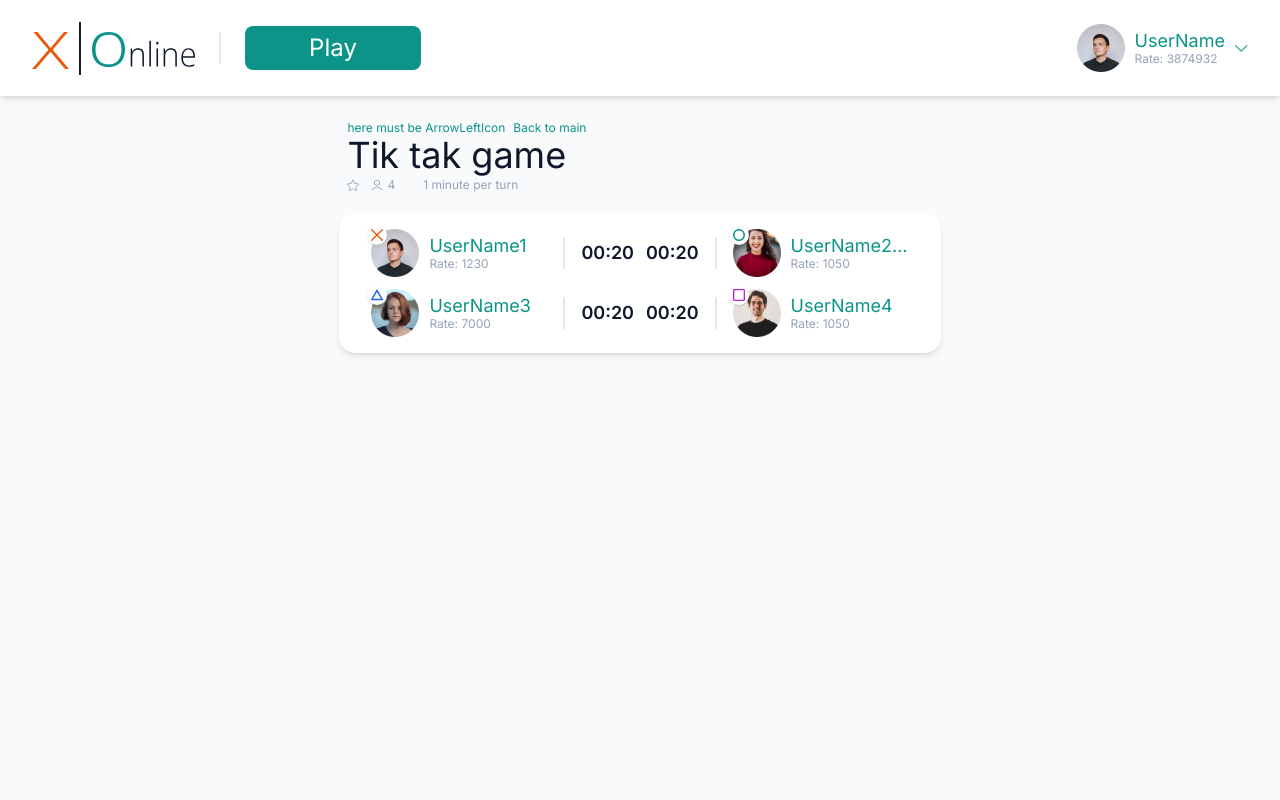
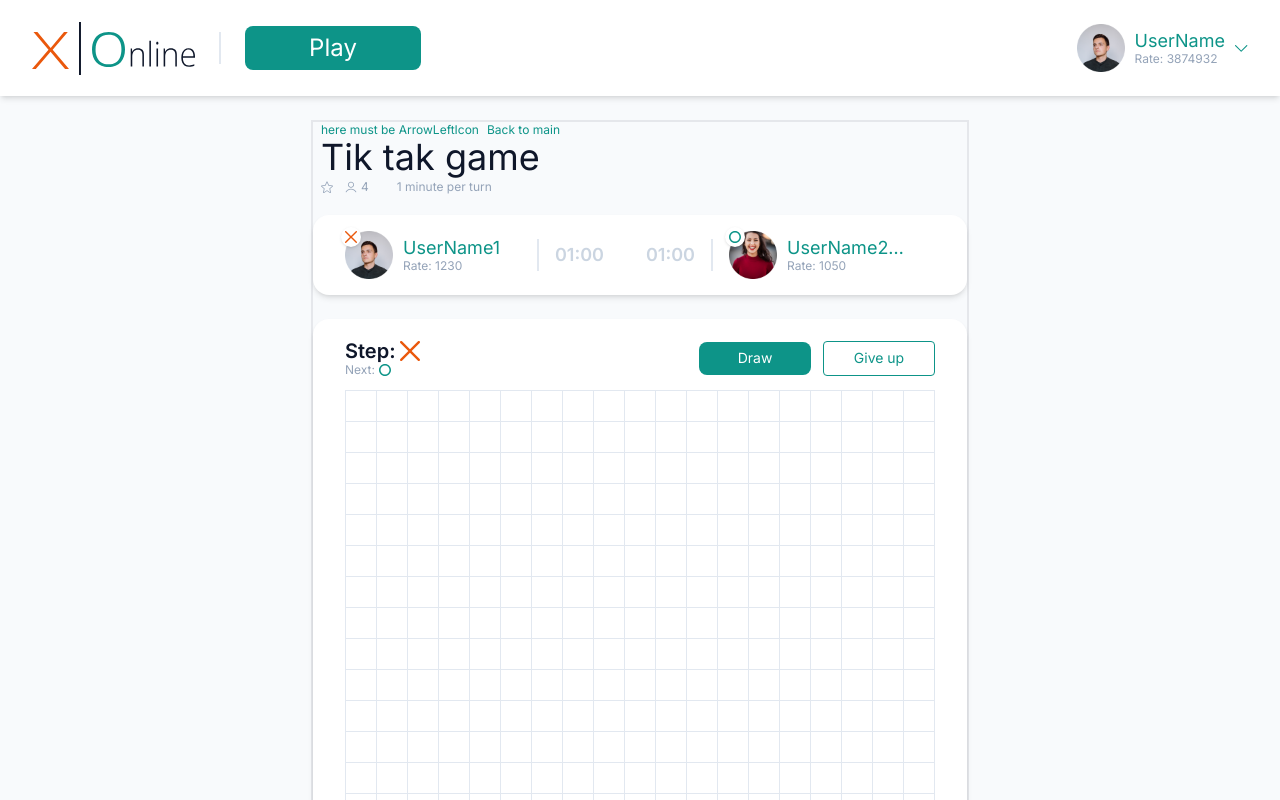
Before and after one commit to IraRyzha/Tik-tak-game, a Next.js app in the folder game/: page / in a window 1280 px wide. Shown: the top 800 px of the page. Built offline with nearby package versions, Linux system fonts and the light colour scheme; some icons are missing.

Commit message:
refactor ui

```diff
--- a/game/components/game-new/game.jsx
+++ b/game/components/game-new/game.jsx
@@ -4,9 +4,30 @@ import { GameInfo } from "./ui/game-info";
 import { GameTitle } from "./ui/game-title";
 import { PLAYERS } from "./constants";
 import { PlayerInfo } from "./ui/player-info";
+import { GameMoveInfo } from "./ui/get-move-info";
+import { useGameState } from "./model/use-game-state";
+import { GameCell } from "./ui/game-cell";
+import { GameActions } from "./ui/game-actions";
+import GameOverModal from "./ui/game-over-modal";
+
+const PLAYERS_COUNT = 2;
 
 export default function Game() {
+  const {
+    cells,
+    currentStep,
+    nextStep,
+    playersTimeOver,
+    handleCellClick,
+    handlePlayerTimeOver,
+    winnerSequence,
+    winnerSymbol,
+  } = useGameState(PLAYERS_COUNT);
+
+  const winnerPlayer = PLAYERS.find((player) => player.symbol === winnerSymbol);
+
   return (
+    <>
       <GameLayout
         backLink={<BackLink />}
         title={<GameTitle />}
@@ -17,7 +38,7 @@ export default function Game() {
             timeMode={"1 minute per turn"}
           />
         }
-      playersList={PLAYERS.map((player, index) => (
+        playersList={PLAYERS.slice(0, PLAYERS_COUNT).map((player, index) => (
           <PlayerInfo
             key={player.id}
             isRight={index % 2 === 1}
@@ -25,11 +46,40 @@ export default function Game() {
             name={player.name}
             rate={player.rate}
             symbol={player.symbol}
-          isTimerRunning={true}
-          seconds={20}
+            isTimerRunning={false}
+            seconds={60}
+          />
+        ))}
+        gameMoveInfo={
+          <GameMoveInfo currentStep={currentStep} nextStep={nextStep} />
+        }
+        actions={<GameActions />}
+        gameCells={cells.map((cell, index) => (
+          <GameCell
+            key={index}
+            symbol={cell}
+            isWinner={winnerSequence?.includes(index)}
+            disabled={!!winnerSymbol}
+            onClick={() => handleCellClick(index)}
           />
         ))}
       />
+      <GameOverModal
+        winnerName={winnerPlayer?.name}
+        players={PLAYERS.slice(0, PLAYERS_COUNT).map((player, index) => (
+          <PlayerInfo
+            key={player.id}
+            isRight={index % 2 === 1}
+            avatar={player.avatar}
+            name={player.name}
+            rate={player.rate}
+            symbol={player.symbol}
+            isTimerRunning={false}
+            seconds={5}
+          />
+        ))}
+      />
+    </>
   );
 }
 
--- /dev/null
+++ b/game/components/game-new/model/compute-winner.js
@@ -0,0 +1,51 @@
+export function computeWinner(cells, sequenceSize = 5, fieldSize = 19) {
+  const gap = Math.floor(sequenceSize / 2);
+
+  function compareElements(indexes) {
+    let result = true;
+
+    for (let i = 1; i < indexes.length; i++) {
+      result &&= !!cells[indexes[i - 1]];
+      result &&= cells[indexes[i - 1]] === cells[indexes[i]];
+    }
+
+    return result;
+  }
+
+  function getSequenceIndexes(i) {
+    const res = [
+      [], // -
+      [], // \
+      [], // /
+      [], // |
+    ];
+
+    for (let j = 0; j < sequenceSize; j++) {
+      res[0].push(j - gap + i);
+      res[1].push(fieldSize * (j - gap) + (j - gap) + i);
+      res[2].push(-fieldSize * (j - gap) + (j - gap) + i);
+      res[3].push(fieldSize * (j - gap) + i);
+    }
+
+    const x = i % fieldSize;
+    if (x < gap || x >= fieldSize - gap) {
+      res.shift();
+      res.shift();
+      res.shift();
+    }
+
+    return res;
+  }
+
+  for (let i = 0; i < cells.length; i++) {
+    if (cells[i]) {
+      const indexRows = getSequenceIndexes(i);
+      const winnerIndexes = indexRows.find((row) => compareElements(row));
+
+      if (winnerIndexes) {
+        return winnerIndexes;
+      }
+    }
+  }
+  return undefined;
+}
--- /dev/null
+++ b/game/components/game-new/model/get-next-step.js
@@ -0,0 +1,9 @@
+import { STEP_ORDER } from "../constants";
+
+export function getNextStep(currentStep, playersCount, playersTimeOver) {
+  const slicedStepOrder = STEP_ORDER.slice(0, playersCount).filter(
+    (symbol) => !playersTimeOver.includes(symbol),
+  );
+  const nextStep = slicedStepOrder.indexOf(currentStep) + 1;
+  return slicedStepOrder[nextStep] ?? slicedStepOrder[0];
+}
--- /dev/null
+++ b/game/components/game-new/model/use-game-state.js
@@ -0,0 +1,62 @@
+import { useState } from "react";
+import { GAME_STEPS } from "../constants";
+import { computeWinner } from "./compute-winner";
+import { getNextStep } from "./get-next-step";
+
+export function useGameState(playersCount) {
+  const [{ cells, currentStep, playersTimeOver }, setGameState] = useState({
+    cells: new Array(19 * 19).fill(),
+    currentStep: GAME_STEPS.CROSS,
+    playersTimeOver: [],
+  });
+  const nextStep = getNextStep(currentStep, playersCount, playersTimeOver);
+
+  const winnerSequence = computeWinner(cells);
+
+  const winnerSymbol =
+    currentStep == nextStep ? currentStep : cells[winnerSequence?.[0]];
+
+  const handleCellClick = (index) => {
+    setGameState((lastGameState) => {
+      if (lastGameState.cells[index]) {
+        return lastGameState;
+      }
+      return {
+        ...lastGameState,
+        currentStep: getNextStep(
+          lastGameState.currentStep,
+          playersCount,
+          lastGameState.playersTimeOver,
+        ),
+        cells: lastGameState.cells.map((cell, i) =>
+          i === index ? lastGameState.currentStep : cell,
+        ),
+      };
+    });
+  };
+
+  const handlePlayerTimeOver = (symbol) => {
+    setGameState((lastGameState) => {
+      return {
+        ...lastGameState,
+        playersTimeOver: [...lastGameState.playersTimeOver, symbol],
+        currentStep: getNextStep(
+          lastGameState.currentStep,
+          playersCount,
+          lastGameState.playersTimeOver,
+        ),
+      };
+    });
+  };
+
+  return {
+    cells,
+    currentStep,
+    nextStep,
+    playersTimeOver,
+    handleCellClick,
+    handlePlayerTimeOver,
+    winnerSequence,
+    winnerSymbol,
+  };
+}
--- /dev/null
+++ b/game/components/game-new/ui/game-actions.jsx
@@ -0,0 +1,14 @@
+import UiButton from "../../uikit/ui-button";
+
+export function GameActions() {
+  return (
+    <>
+      <UiButton size="md" variant="primary">
+        Draw
+      </UiButton>
+      <UiButton size="md" variant="outline">
+        Give up
+      </UiButton>
+    </>
+  );
+}
--- /dev/null
+++ b/game/components/game-new/ui/game-cell.jsx
@@ -0,0 +1,17 @@
+import clsx from "clsx";
+import { GameSymbol } from "./game-symbol";
+
+export function GameCell({ symbol, onClick, isWinner, disabled }) {
+  return (
+    <button
+      onClick={onClick}
+      disabled={disabled}
+      className={clsx(
+        "border border-slate-200 -ml-px -mt-px flex items-center justify-center",
+        isWinner && "bg-orange-600/10",
+      )}
+    >
+      {symbol && <GameSymbol symbol={symbol} className="h-5 w-5" />}
+    </button>
+  );
+}
--- a/game/components/game-new/ui/game-layout.jsx
+++ b/game/components/game-new/ui/game-layout.jsx
@@ -1,6 +1,14 @@
-export function GameLayout({ backLink, title, gameInfo, playersList }) {
+export function GameLayout({
+  backLink,
+  title,
+  gameInfo,
+  playersList,
+  gameMoveInfo,
+  actions,
+  gameCells,
+}) {
   return (
-    <div>
+    <div className="border-2 pb-10">
       <div className="pl-2">
         {backLink}
         {title}
@@ -9,6 +17,15 @@ export function GameLayout({ backLink, title, gameInfo, playersList }) {
       <div className="bg-white rounded-2xl shadow-md px-8 py-4 mt-5 grid grid-cols-2 gap-3 justify-between">
         {playersList}
       </div>
+      <div className="bg-white rounded-2xl shadow-md px-8 pt-5 pb-7 mt-6">
+        <div className="flex items-center gap-3">
+          <div className="mr-auto">{gameMoveInfo}</div>
+          {actions}
+        </div>
+        <div className="grid grid-cols-[repeat(19,_31px)] grid-rows-[repeat(19,_31px)] pl-px pt-px mt-3">
+          {gameCells}
+        </div>
+      </div>
     </div>
   );
 }
--- a/game/components/game-new/ui/game-over-modal.jsx
+++ b/game/components/game-new/ui/game-over-modal.jsx
@@ -1,11 +1,11 @@
 import UiButton from "../../uikit/ui-button";
 import UiModal from "../../uikit/ui-modal";
 
-export default function GameOverModal() {
+export default function GameOverModal({ winnerName, players }) {
   return (
     <UiModal
       width="md"
-      isOpen={winnerSymbol}
+      isOpen={winnerName}
       onClose={() => {
         console.log("close");
       }}
@@ -13,7 +13,10 @@ export default function GameOverModal() {
       <UiModal.Header>Game over</UiModal.Header>
       <UiModal.Body>
         <div className="text-sm">
-          Winner: <span className="text-teal-600">Ryzha</span>
+          Winner: <span className="text-teal-600">{winnerName}</span>
+        </div>
+        <div className="grid grid-cols-2 gap-3 justify-between mt-3">
+          {players}
         </div>
       </UiModal.Body>
       <UiModal.Footer>
--- /dev/null
+++ b/game/components/game-new/ui/get-move-info.jsx
@@ -0,0 +1,14 @@
+import { GameSymbol } from "./game-symbol";
+
+export function GameMoveInfo({ currentStep, nextStep }) {
+  return (
+    <>
+      <div className="flex items-center gap-1 text-xl font-semibold leading-tight">
+        Step: <GameSymbol symbol={currentStep} className="h-5 w-5" />
+      </div>
+      <div className="flex items-center gap-1 text-xs text-slate-400 leading-tight">
+        Next: <GameSymbol symbol={nextStep} className="h-3 w-3" />
+      </div>
+    </>
+  );
+}
```
Lines whose indentation alone changed are shown as unchanged.
